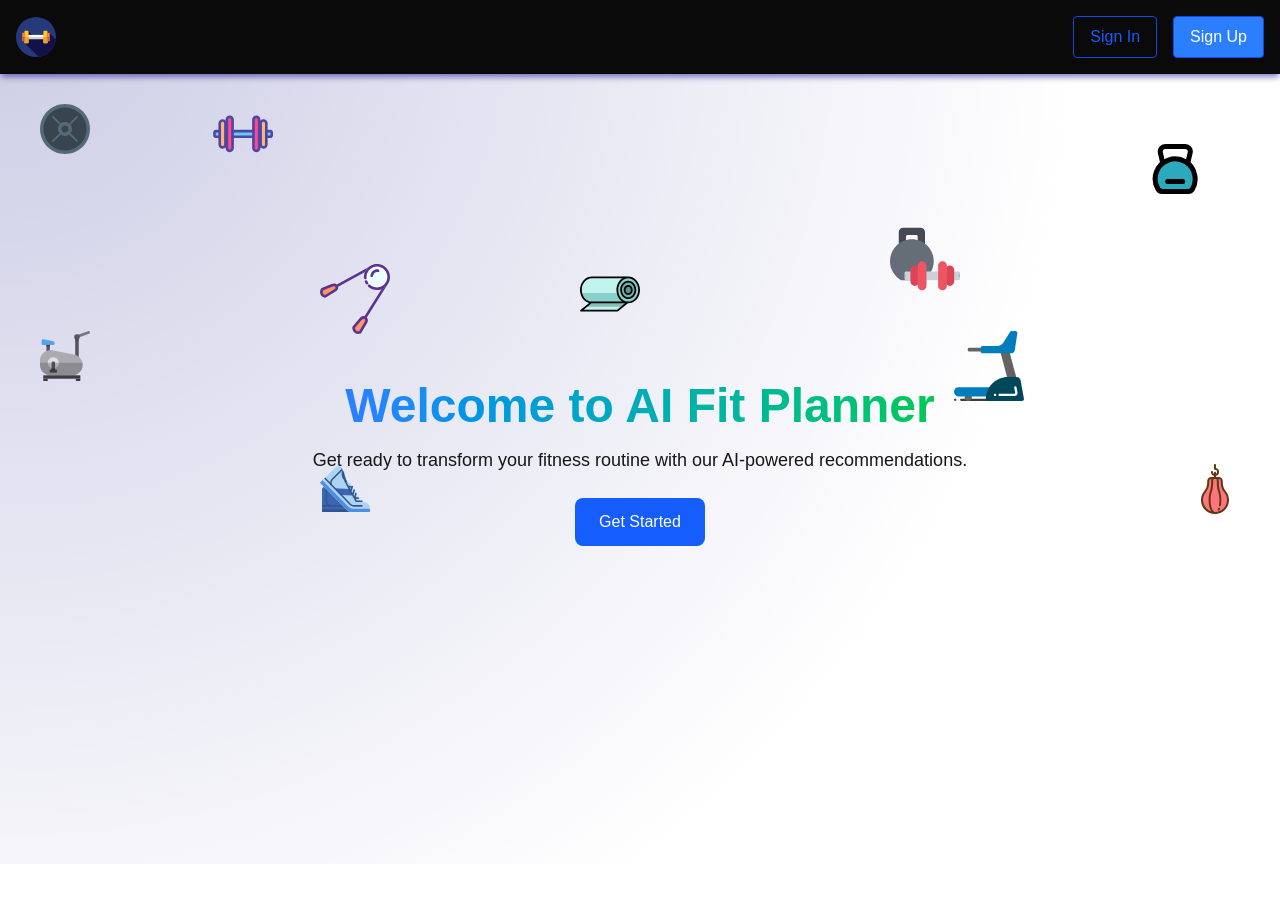
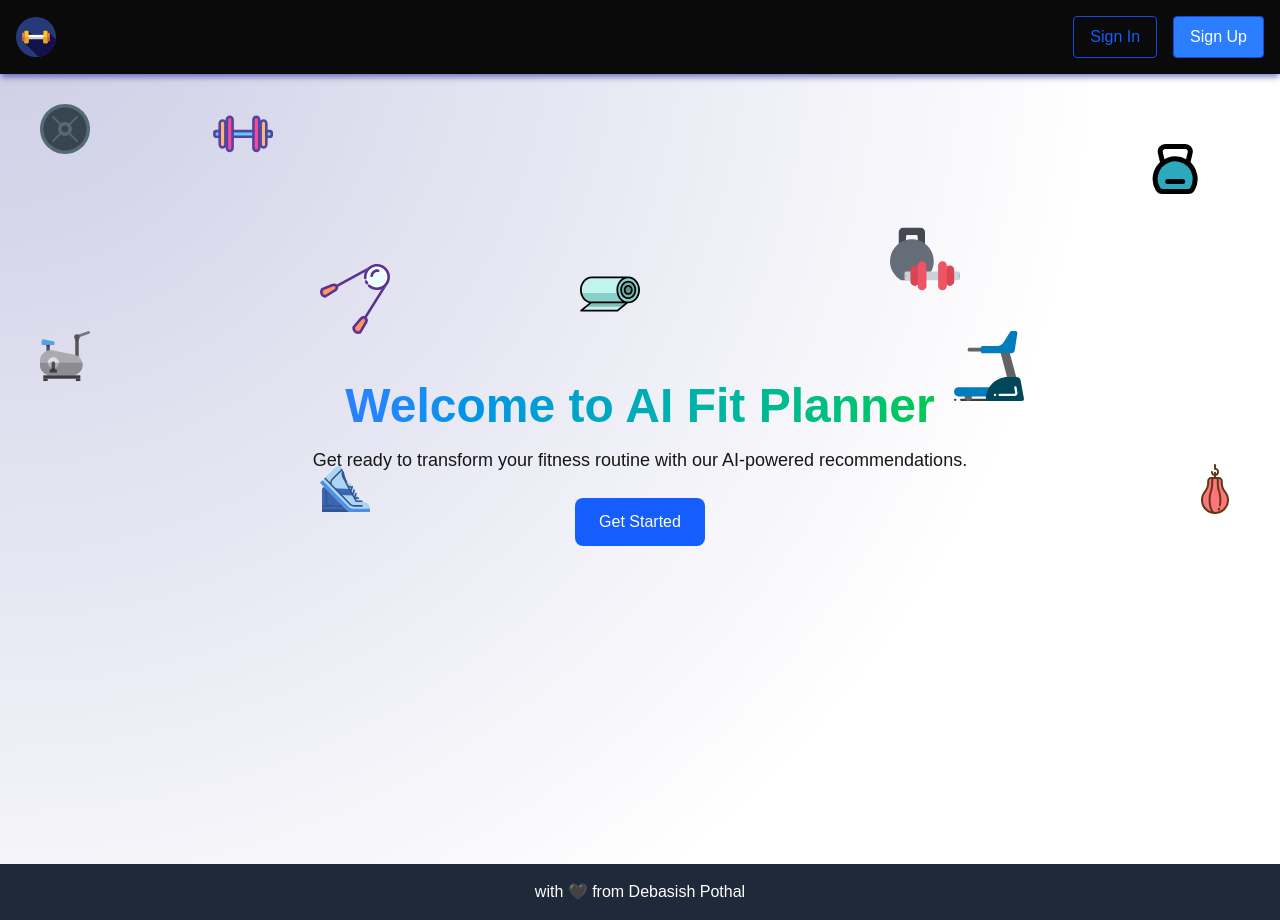
Before and after one commit to debasish-pothal/aifit-planner, a Next.js app: page / in a window 1280 px wide. Before the commit the page ends 864 px from the top, so only its background shows below. Built offline with nearby package versions, Linux system fonts and the light colour scheme; no server answers.

Commit message:
added footer and updated layout

```diff
--- a/src/app/layout.tsx
+++ b/src/app/layout.tsx
@@ -3,6 +3,7 @@ import { Geist, Geist_Mono } from "next/font/google";
 import "./globals.css";
 import Navbar from "@/components/navbar";
 import ConvexClerkProvider from "@/providers/ConvexClerk.provider";
+import Footer from "@/components/footer";
 
 const geistSans = Geist({
   variable: "--font-geist-sans",
@@ -32,7 +33,8 @@ export default function RootLayout({
           className={`${geistSans.variable} ${geistMono.variable} antialiased pt-[64px]`}
         >
           <Navbar />
-          {children}
+          <main>{children}</main>
+          <Footer />
         </body>
       </html>
     </ConvexClerkProvider>
--- /dev/null
+++ b/src/components/footer.tsx
@@ -0,0 +1,11 @@
+import React from "react";
+
+const Footer = () => {
+  return (
+    <footer className="text-center py-4 bg-gray-800 text-white">
+      <p>with 🖤 from Debasish Pothal</p>
+    </footer>
+  );
+};
+
+export default Footer;
```
